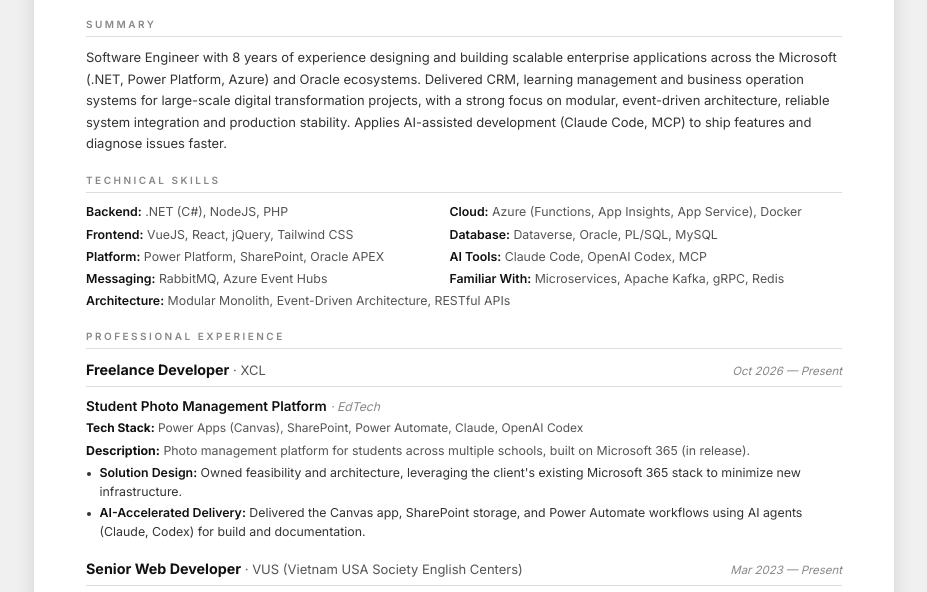
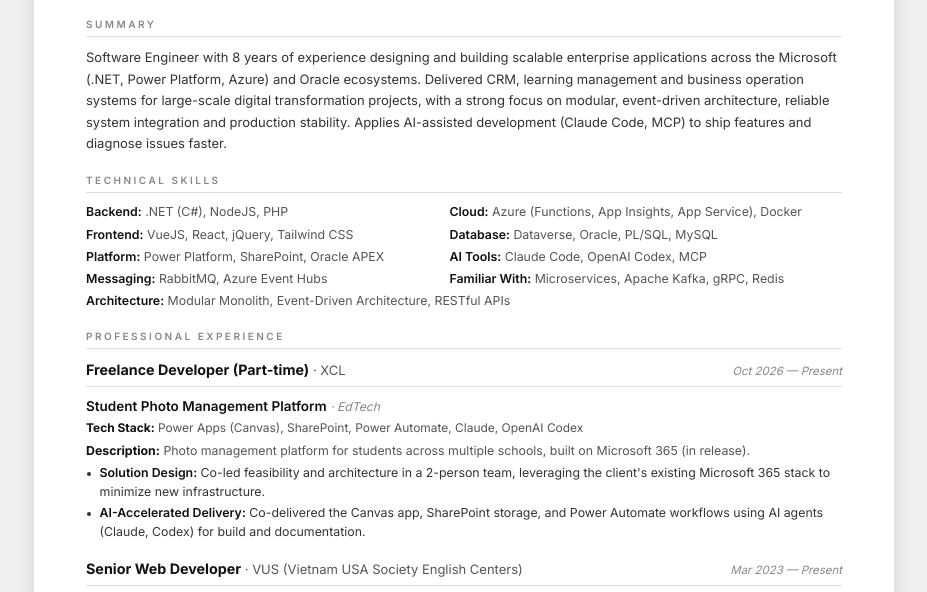
Before and after one commit to nlcthong1997/nlcthong, a plain HTML site: page portfolio/index.html in a window 1280 px wide. Shown: the part 154-746 px from the top of the page, without its empty margins (176-1103 px from the left). Drawn offline with Linux system fonts and the light colour scheme.

Commit message:
Portfolio CV: XCL is a part-time 2-person project
Co-Authored-By: Claude Opus 5.5 <noreply@anthropic.com>
Claude-Session: https://claude.ai/code/session_01XZzZw1gJhhW7ia8J1sgHbD

```diff
--- a/portfolio/index.html
+++ b/portfolio/index.html
@@ -410,7 +410,7 @@
 
     <div class="job">
       <div class="job-header">
-        <span><span class="job-role">Freelance Developer</span> <span class="job-company">· XCL</span></span>
+        <span><span class="job-role">Freelance Developer (Part-time)</span> <span class="job-company">· XCL</span></span>
         <span class="exp-period">Oct 2026 — Present</span>
       </div>
       <div class="exp-entry">
@@ -420,8 +420,8 @@
         <div class="exp-stack"><strong>Tech Stack:</strong> Power Apps (Canvas), SharePoint, Power Automate, Claude, OpenAI Codex</div>
         <p class="exp-desc"><strong>Description:</strong> Photo management platform for students across multiple schools, built on Microsoft 365 (in release).</p>
         <ul class="exp-achievements">
-          <li><strong>Solution Design:</strong> Owned feasibility and architecture, leveraging the client's existing Microsoft 365 stack to minimize new infrastructure.</li>
-          <li><strong>AI-Accelerated Delivery:</strong> Delivered the Canvas app, SharePoint storage, and Power Automate workflows using AI agents (Claude, Codex) for build and documentation.</li>
+          <li><strong>Solution Design:</strong> Co-led feasibility and architecture in a 2-person team, leveraging the client's existing Microsoft 365 stack to minimize new infrastructure.</li>
+          <li><strong>AI-Accelerated Delivery:</strong> Co-delivered the Canvas app, SharePoint storage, and Power Automate workflows using AI agents (Claude, Codex) for build and documentation.</li>
         </ul>
       </div>
     </div>
```
